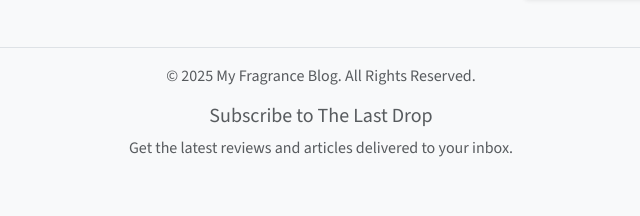
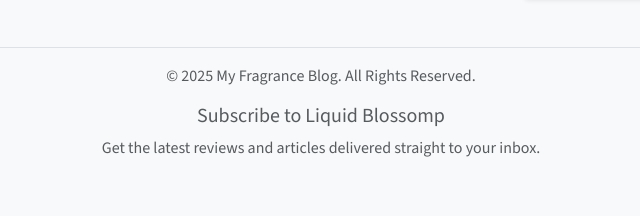
Before and after one commit to kylemdonovan/FragranceBlog, a Flask app: page /index in a window 1280 px wide. Shown: the part 588-804 px from the top of the page, without its empty margins (319-959 px from the left). Run offline with Flask 3, Linux system fonts and the light colour scheme; the visitor is signed in with stand-in values (Sample User, id 1); data that the repository does not hold is empty; parts of the project's set-up code (start-up, migrations or seed data) failed here and were passed over.

Commit message:
improved footer subscribe text

```diff
--- a/app/templates/base.html
+++ b/app/templates/base.html
@@ -197,8 +197,8 @@
         <p>© {{ now().year }} {{ config.get('BLOG_NAME', 'Fragrance Blog') }}. All Rights Reserved.</p>
         <div class="row justify-content-center mb-4">
             <div class="col-md-6">
-                <h5>Subscribe to The Last Drop</h5>
-                <p class="text-muted">Get the latest reviews and articles delivered to your inbox.</p>
+                <h5>Subscribe to Liquid Blossomp</h5>
+                <p class="text-muted">Get the latest reviews and articles delivered straight to your inbox.</p>
                 {# This form is passed globally but not defined on every page, so check for it #}
                 {% if subscription_form %}
                 <form action="{{ url_for('main.subscribe') }}" method="POST" class="d-flex" novalidate>
```
